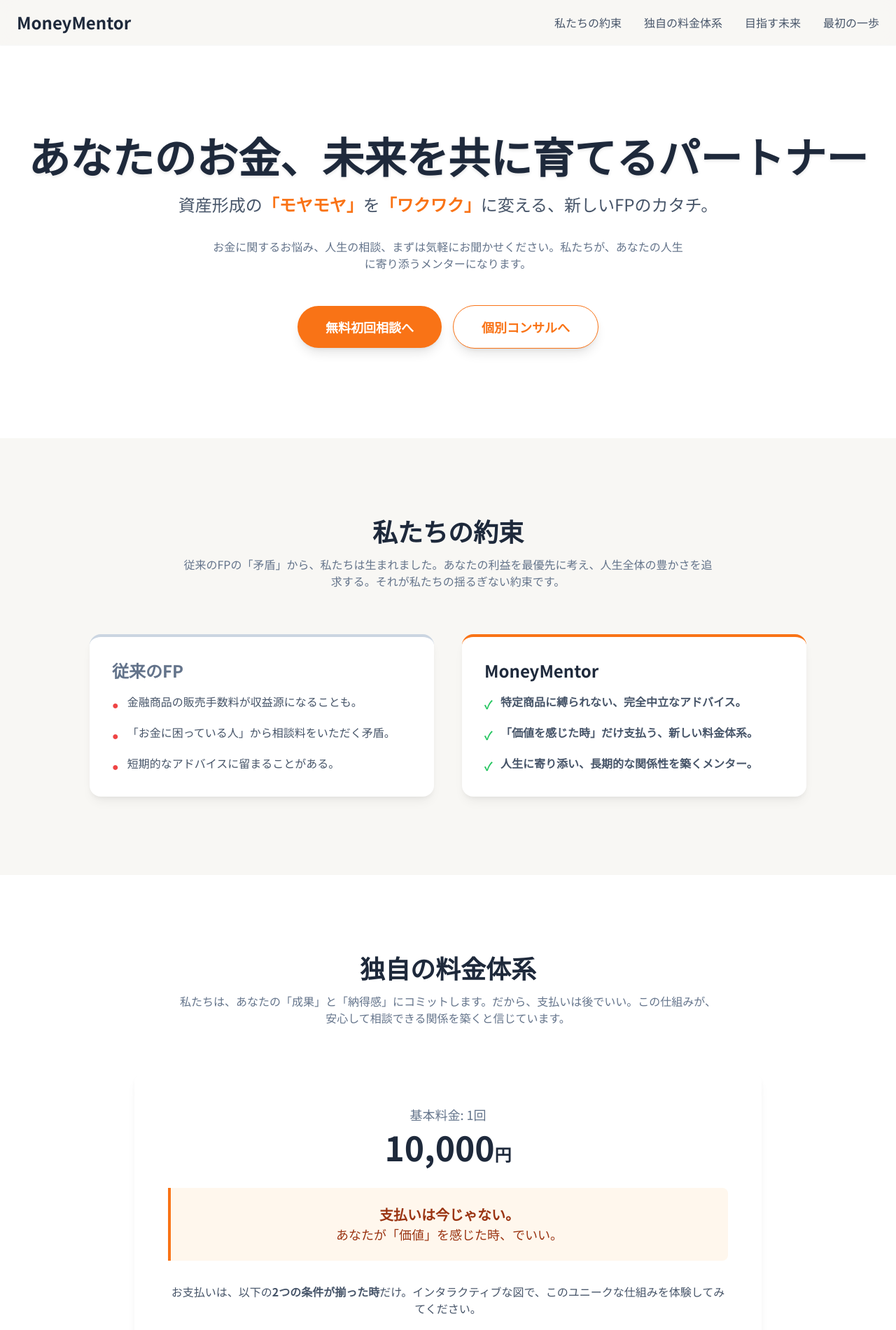
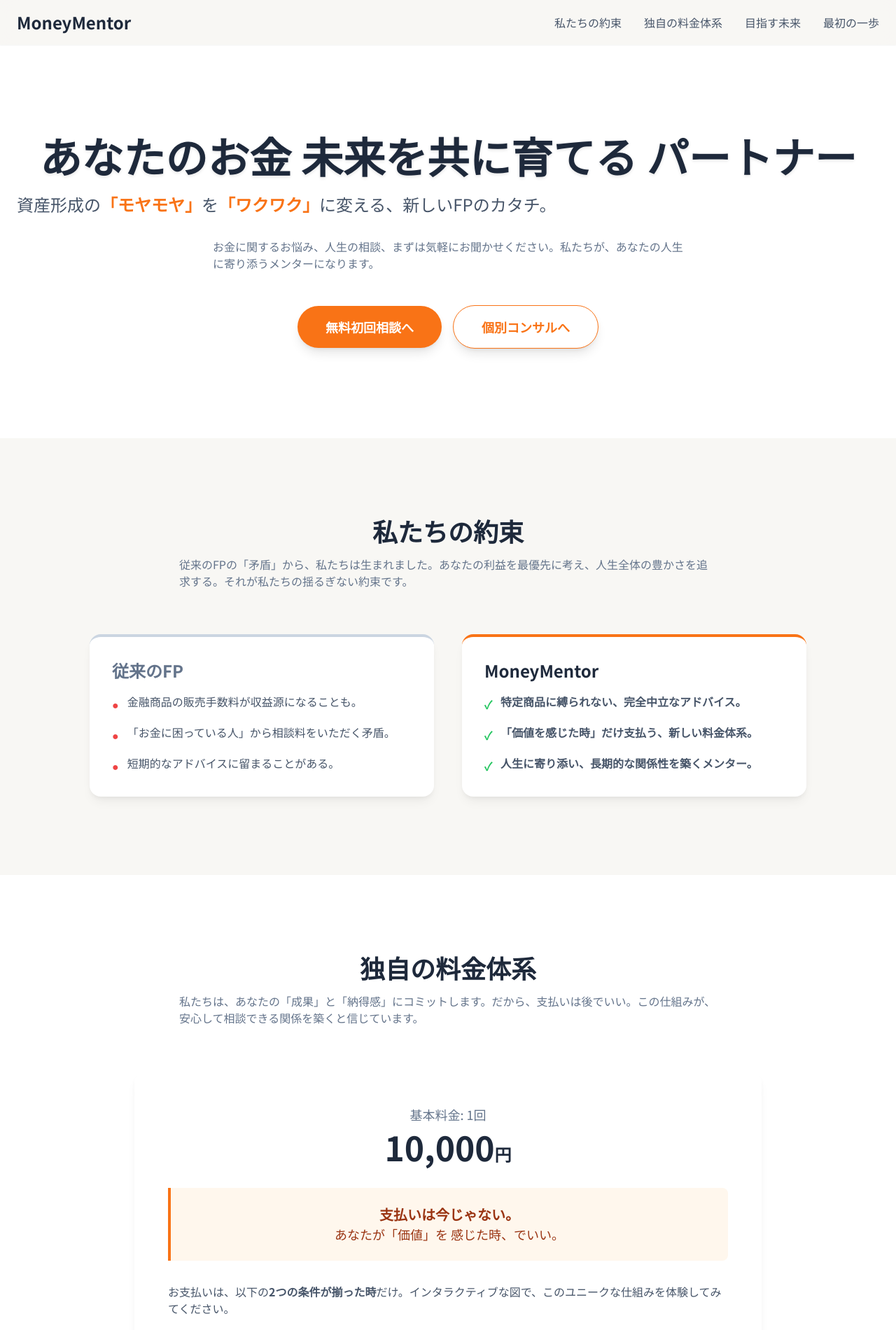
Before and after one commit to fire-fighter119/MoneyMenter-service, a plain HTML site: page index.html in a window 1280 px wide. Shown: the top 1900 px of the page at 70% size. Drawn offline with nearby package versions, Linux system fonts and the light colour scheme.

Commit message:
Update index.html

```diff
--- a/index.html
+++ b/index.html
@@ -126,9 +126,13 @@
     <main>
         <section id="hero" class="relative bg-white py-20 md:py-32">
             <div class="container mx-auto px-6 text-center">
-                <h1 class="text-4xl md:text-6xl font-bold text-slate-800 leading-tight text-shadow">あなたのお金、未来を共に育てるパートナー</h1>
-                <p class="mt-6 text-lg md:text-2xl text-slate-600">資産形成の<span class="font-bold text-orange-500">「モヤモヤ」</span>を<span class="font-bold text-orange-500">「ワクワク」</span>に変える、新しいFPのカタチ。</p>
-                <p class="mt-8 text-slate-500 max-w-2xl mx-auto">お金に関するお悩み、人生の相談、まずは気軽にお聞かせください。私たちが、あなたの人生に寄り添うメンターになります。</p>
+                <h1 class="text-4xl md:text-6xl font-bold text-slate-800 leading-tight text-shadow">
+                    <span>あなたのお金</span>
+                    <span>未来を共に育てる</span>
+                    <span>パートナー</span>
+                </h1>
+                <p class="mt-6 text-lg md:text-2xl text-slate-600 text-left">資産形成の<span class="font-bold text-orange-500">「モヤモヤ」</span>を<span class="font-bold text-orange-500">「ワクワク」</span>に変える、新しいFPのカタチ。</p>
+                <p class="mt-8 text-slate-500 max-w-2xl mx-auto text-left">お金に関するお悩み、人生の相談、まずは気軽にお聞かせください。私たちが、あなたの人生に寄り添うメンターになります。</p>
                 <div class="mt-12 flex flex-col sm:flex-row items-center justify-center gap-4">
                     <a href="#contact" class="inline-block w-full sm:w-auto bg-orange-500 text-white font-bold py-4 px-10 rounded-full text-lg shadow-lg hover:bg-orange-600 transition duration-300 transform hover:scale-105">
                         無料初回相談へ
@@ -144,7 +148,7 @@
             <div class="container mx-auto px-6">
                 <div class="text-center mb-16">
                     <h2 class="text-3xl md:text-4xl font-bold text-slate-800">私たちの約束</h2>
-                    <p class="mt-4 text-slate-500 max-w-3xl mx-auto">従来のFPの「矛盾」から、私たちは生まれました。あなたの利益を最優先に考え、人生全体の豊かさを追求する。それが私たちの揺るぎない約束です。</p>
+                    <p class="mt-4 text-slate-500 max-w-3xl mx-auto text-left">従来のFPの「矛盾」から、私たちは生まれました。あなたの利益を最優先に考え、人生全体の豊かさを追求する。それが私たちの揺るぎない約束です。</p>
                 </div>
                 <div class="grid md:grid-cols-2 gap-10 max-w-5xl mx-auto">
                     <div class="card p-8 border-t-4 border-slate-300 fade-in">
@@ -171,7 +175,7 @@
             <div class="container mx-auto px-6">
                 <div class="text-center mb-16">
                     <h2 class="text-3xl md:text-4xl font-bold text-slate-800">独自の料金体系</h2>
-                    <p class="mt-4 text-slate-500 max-w-3xl mx-auto">私たちは、あなたの「成果」と「納得感」にコミットします。だから、支払いは後でいい。この仕組みが、安心して相談できる関係を築くと信じています。</p>
+                    <p class="mt-4 text-slate-500 max-w-3xl mx-auto text-left">私たちは、あなたの「成果」と「納得感」にコミットします。だから、支払いは後でいい。この仕組みが、安心して相談できる関係を築くと信じています。</p>
                 </div>
                 <div class="card max-w-4xl mx-auto p-8 md:p-12 fade-in">
                     <div class="text-center">
@@ -180,9 +184,12 @@
                     </div>
                     <div class="my-8 text-center bg-orange-50 border-l-4 border-orange-500 text-orange-800 p-6 rounded-r-lg">
                         <p class="font-bold text-xl">支払いは今じゃない。</p>
-                        <p class="text-lg">あなたが「価値」を感じた時、でいい。</p>
+                        <p class="text-lg tect-left">
+                            <span>あなたが「価値」を</span>
+                            <span>感じた時、でいい。</span>
+                        </p>
                     </div>
-                    <p class="text-center text-slate-600 mb-10">お支払いは、以下の<span class="font-bold">2つの条件が揃った時</span>だけ。インタラクティブな図で、このユニークな仕組みを体験してみてください。</p>
+                    <p class="text-Left text-slate-600 mb-10">お支払いは、以下の<span class="font-bold">2つの条件が揃った時</span>だけ。インタラクティブな図で、このユニークな仕組みを体験してみてください。</p>
 
                     <div class="bg-slate-50 p-6 md:p-8 rounded-lg">
                         <div class="grid md:grid-cols-2 gap-8 items-center">
@@ -228,7 +235,7 @@
                     <h3 class="text-2xl font-bold text-center mb-2 text-slate-800">あなたを「経済的自立」へ導く</h3>
                     <p class="text-center text-slate-500 mb-8">働かなくても資産が増え続ける、経済的自由のフェーズへ。この公式の可能性を、スライダーを動かして体感してください。</p>
                     <div class="text-center font-mono p-4 bg-slate-100 rounded-lg text-slate-700 text-lg md:text-xl">
-                        収入 − 支出 + (資産 × 運用利回り)
+                        収入−支出+(資産×年利)
                     </div>
                     <div class="mt-8 grid md:grid-cols-2 gap-8 items-center">
                         <div class="space-y-4">
@@ -256,7 +263,7 @@
 
                 <div class="card max-w-4xl mx-auto p-8 md:p-12 fade-in">
                      <h3 class="text-2xl font-bold text-center mb-2 text-slate-800">世代を超えて紡ぐビジョン</h3>
-                    <p class="text-center text-slate-500 max-w-2xl mx-auto">あなたの「納得の報酬」は、私個人のためだけではありません。それは、10年後、15年後に新たな講師を育て、より多くの人を助けるための資金となります。私がこの世を去った後も**「無償で次世代に知恵を渡し続ける仕組み」**を確立することが、私の最終目標です。</p>
+                    <p class="text-center text-slate-500 max-w-2xl mx-auto text-left">あなたの「納得の報酬」は、私個人のためだけではありません。それは、10年後、15年後に新たな講師を育て、より多くの人を助けるための資金となります。私がこの世を去った後も「無償で次世代に知恵を渡し続ける仕組み」を確立することが、私の最終目標です。</p>
                     <div class="w-full text-center mt-8 text-5xl text-orange-400">
                         <span>🌱</span>
                         <span class="text-slate-300 mx-2">→</span>
```
